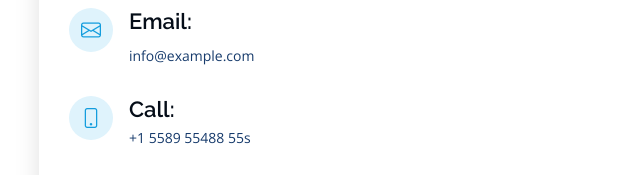
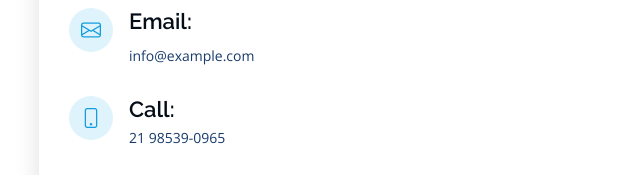
Before and after one commit to MayLimadev/portifolio, a plain HTML site: page index.html in a window 1280 px wide. Shown: the part 4920-5095 px from the top of the page, 291-931 px from the left. Drawn offline with nearby package versions, Linux system fonts and the light colour scheme.

Commit message:
Correção de número de telefone

```diff
--- a/index.html
+++ b/index.html
@@ -446,7 +446,7 @@
               <div class="phone">
                 <i class="bi bi-phone"></i>
                 <h4>Call:</h4>
-                <p>+1 5589 55488 55s</p>
+                <p>21 98539-0965</p>
               </div>
 
               <iframe src="https://www.google.com/maps/embed?pb=!1m14!1m8!1m3!1d12097.433213460943!2d-74.0062269!3d40.7101282!3m2!1i1024!2i768!4f13.1!3m3!1m2!1s0x0%3A0xb89d1fe6bc499443!2sDowntown+Conference+Center!5e0!3m2!1smk!2sbg!4v1539943755621" frameborder="0" style="border:0; width: 100%; height: 290px;" allowfullscreen></iframe>
```
